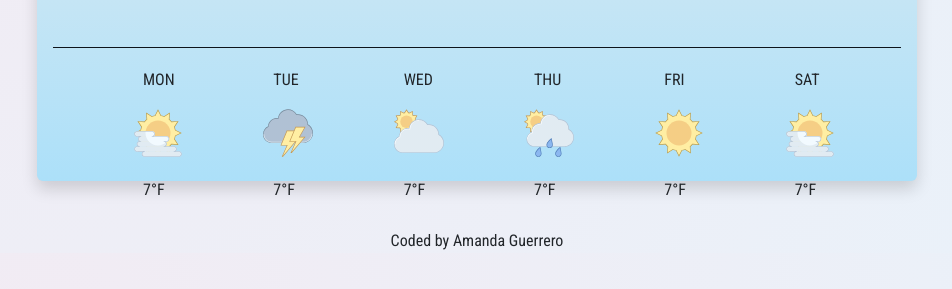
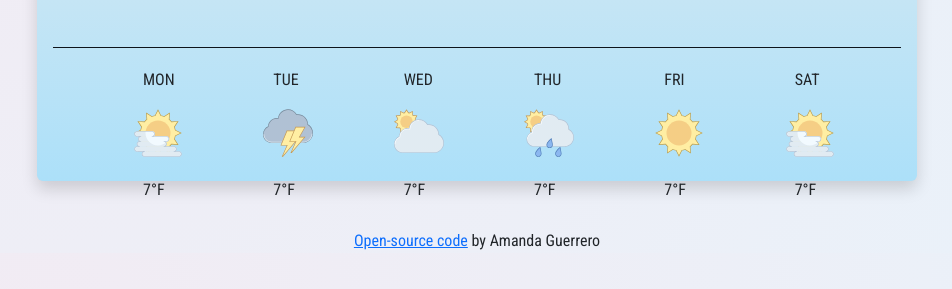
Before and after one commit to AGuerrero123/Shecodes-WeatherApp, a plain HTML site: page index.html in a window 1280 px wide. Shown: the part 469-758 px from the top of the page, without its empty margins (163-1115 px from the left). Drawn offline with nearby package versions, Linux system fonts and the light colour scheme; no server answers.

Commit message:
added URL link

```diff
--- a/index.html
+++ b/index.html
@@ -27,7 +27,6 @@
       crossorigin="anonymous"
     ></script>
     <link rel="stylesheet" href="Styles/styles.css" />
-
     <script src="https://unpkg.com/axios/dist/axios.min.js"></script>
   </head>
 
@@ -76,9 +75,8 @@
       </section>
       <section class="section-three">
         <span class="description" id="description">Partly Cloudy</span>
-        <span class="wind">Wind: <span id="wind"> 11 </span> Km/h</span>
-        <span class="precipitation"
-          >Humidity: <span id="humidity">2</span>%</span
+        <span class="wind"> Wind: <span id="wind"> 11 </span> Km/h</span>
+        <span class="precipitation"> Humidity: <span id="humidity">2</span>%</span
         >
       </section>
       <div class="line-break"></div>
@@ -137,7 +135,7 @@
         </div>
       </section>
     </div>
-    <footer>Coded by Amanda Guerrero</footer>
+    <footer><a href="https://github.com/AGuerrero123/Shecodes-WeatherApp">Open-source code</a> by Amanda Guerrero</footer>
   </body>
   <script src="JS/javascript.js"></script>
 </html>
```
